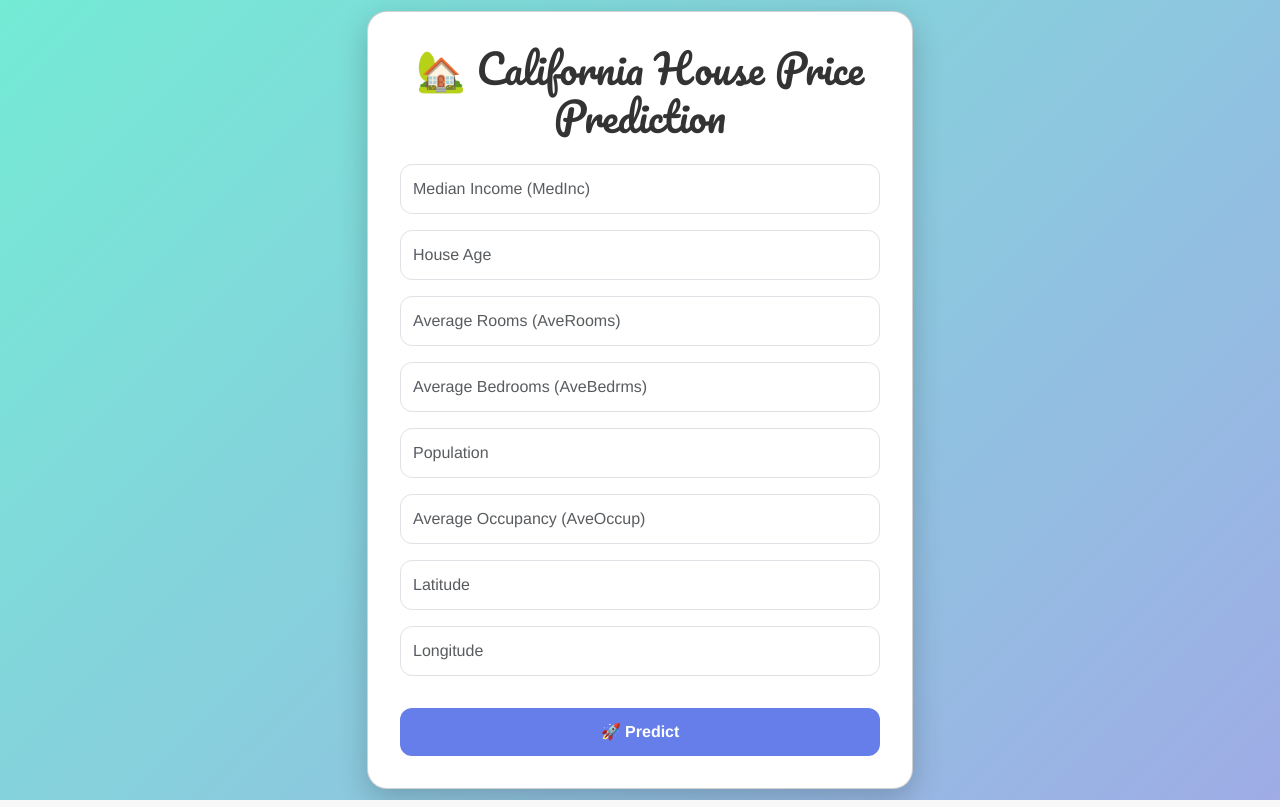
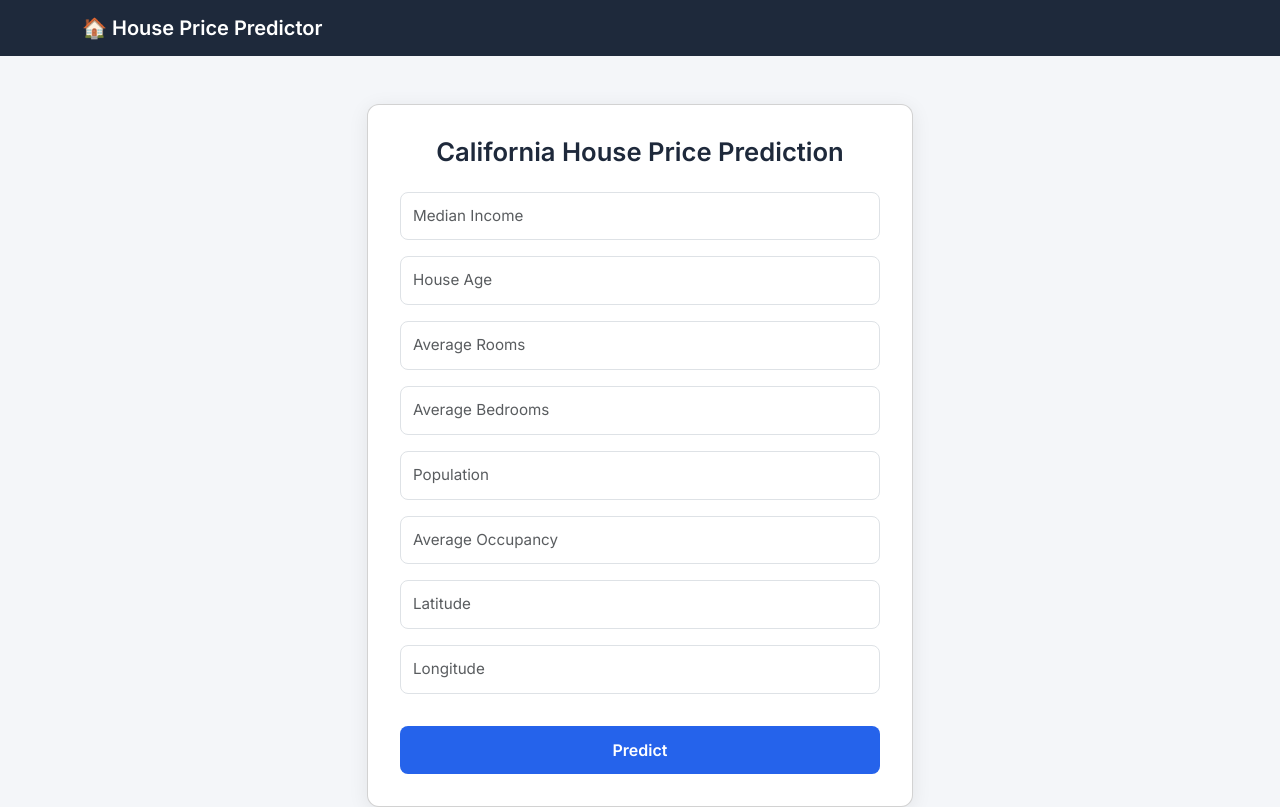
Before and after one commit to ommehta4920/californiahousepricing, a Flask app: page / in a window 1280 px wide. Run offline with Flask 3, Linux system fonts and the light colour scheme; parts of the project's set-up code (start-up, migrations or seed data) failed here and were passed over.

Commit message:
home page UI updated

```diff
--- a/templates/home.html
+++ b/templates/home.html
@@ -8,84 +8,98 @@
   <!-- Bootstrap 5 -->
   <link href="https://cdn.jsdelivr.net/npm/bootstrap@5.3.2/dist/css/bootstrap.min.css" rel="stylesheet">
 
-  <!-- Google Fonts -->
-  <link href="https://fonts.googleapis.com/css2?family=Pacifico&family=Arimo:wght@400;700&family=Hind:wght@300&family=Saira+Condensed:wght@400;600&display=swap" rel="stylesheet">
+  <!-- Google Font (Professional Sans Serif) -->
+  <link href="https://fonts.googleapis.com/css2?family=Inter:wght@400;600&display=swap" rel="stylesheet">
 
   <style>
     body {
-      background: linear-gradient(135deg, #74ebd5 0%, #9face6 100%);
-      font-family: 'Arimo', sans-serif;
-      display: flex;
-      align-items: center;
-      justify-content: center;
-      min-height: 100vh;
-      margin: 0;
+      background-color: #f4f6f9;
+      font-family: 'Inter', sans-serif;
+    }
+
+    .navbar {
+      background-color: #1e293b;
+    }
+
+    .navbar-brand {
+      font-weight: 600;
+      color: #fff !important;
     }
 
     .card {
-      border-radius: 20px;
-      box-shadow: 0 10px 30px rgba(0, 0, 0, 0.2);
+      border-radius: 12px;
+      box-shadow: 0 4px 20px rgba(0, 0, 0, 0.08);
       padding: 2rem;
-      background: white;
+      background: #fff;
     }
 
     h1 {
-      font-family: 'Pacifico', cursive;
+      font-size: 1.6rem;
+      font-weight: 600;
+      color: #1e293b;
+      margin-bottom: 1.5rem;
       text-align: center;
-      color: #333;
-      margin-bottom: 1.5rem;
     }
 
     .form-control {
-      border-radius: 12px;
+      border-radius: 8px;
       margin-bottom: 1rem;
       padding: 0.75rem;
+      font-size: 0.95rem;
     }
 
     .btn-custom {
-      background: #667eea;
+      background-color: #2563eb;
       border: none;
       color: white;
-      font-weight: bold;
-      border-radius: 12px;
+      font-weight: 600;
+      border-radius: 8px;
       padding: 0.75rem;
       width: 100%;
-      transition: all 0.3s ease;
+      transition: background 0.3s ease;
     }
 
     .btn-custom:hover {
-      background: #764ba2;
-      transform: translateY(-2px);
+      background-color: #1e40af;
     }
 
     .prediction-box {
       margin-top: 1.5rem;
       padding: 1rem;
-      border-radius: 12px;
-      background: #f1f5f9;
+      border-radius: 8px;
+      background: #eff6ff;
       text-align: center;
-      font-weight: bold;
-      color: #333;
+      font-weight: 600;
+      color: #1e3a8a;
+      border: 1px solid #bfdbfe;
     }
   </style>
 </head>
 <body>
-  <div class="container">
+  <!-- Navbar -->
+  <nav class="navbar navbar-expand-lg">
+    <div class="container">
+      <a class="navbar-brand" href="#">🏠 House Price Predictor</a>
+    </div>
+  </nav>
+
+  <!-- Form Section -->
+  <div class="container mt-5">
     <div class="row justify-content-center">
       <div class="col-lg-6 col-md-8">
         <div class="card">
-          <h1>🏡 California House Price Prediction</h1>
+          <h1>California House Price Prediction</h1>
           <form action="{{ url_for('predict') }}" method="POST">
-            <input type="number" step="any" class="form-control" name="MedInc" placeholder="Median Income (MedInc)" required>
+            <input type="number" step="any" class="form-control" name="MedInc" placeholder="Median Income" required>
             <input type="number" step="any" class="form-control" name="HouseAge" placeholder="House Age" required>
-            <input type="number" step="any" class="form-control" name="AveRooms" placeholder="Average Rooms (AveRooms)" required>
-            <input type="number" step="any" class="form-control" name="AveBedrms" placeholder="Average Bedrooms (AveBedrms)" required>
+            <input type="number" step="any" class="form-control" name="AveRooms" placeholder="Average Rooms" required>
+            <input type="number" step="any" class="form-control" name="AveBedrms" placeholder="Average Bedrooms" required>
             <input type="number" step="any" class="form-control" name="Population" placeholder="Population" required>
-            <input type="number" step="any" class="form-control" name="AveOccup" placeholder="Average Occupancy (AveOccup)" required>
+            <input type="number" step="any" class="form-control" name="AveOccup" placeholder="Average Occupancy" required>
             <input type="number" step="any" class="form-control" name="Latitude" placeholder="Latitude" required>
             <input type="number" step="any" class="form-control" name="Longitude" placeholder="Longitude" required>
 
-            <button type="submit" class="btn btn-custom mt-3">🚀 Predict</button>
+            <button type="submit" class="btn btn-custom mt-3">Predict</button>
           </form>
 
           {% if prediction_text %}
```
